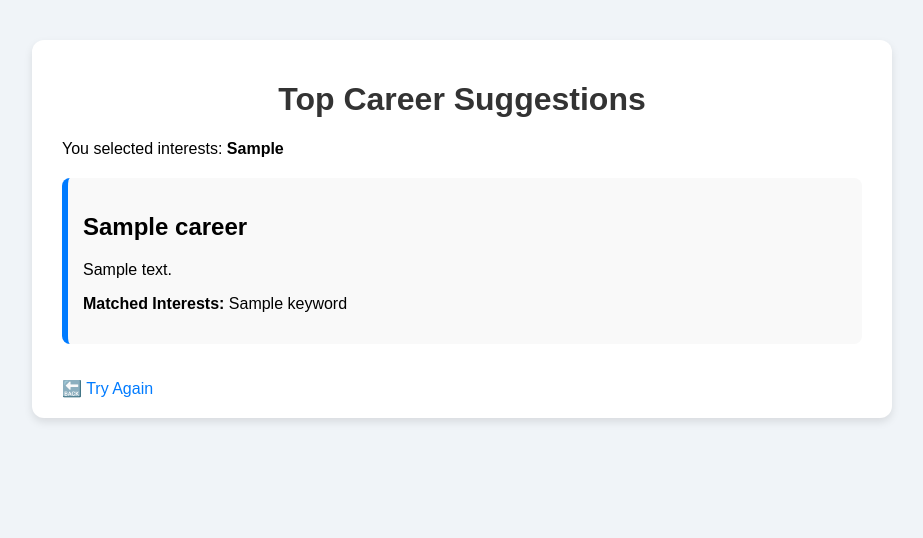
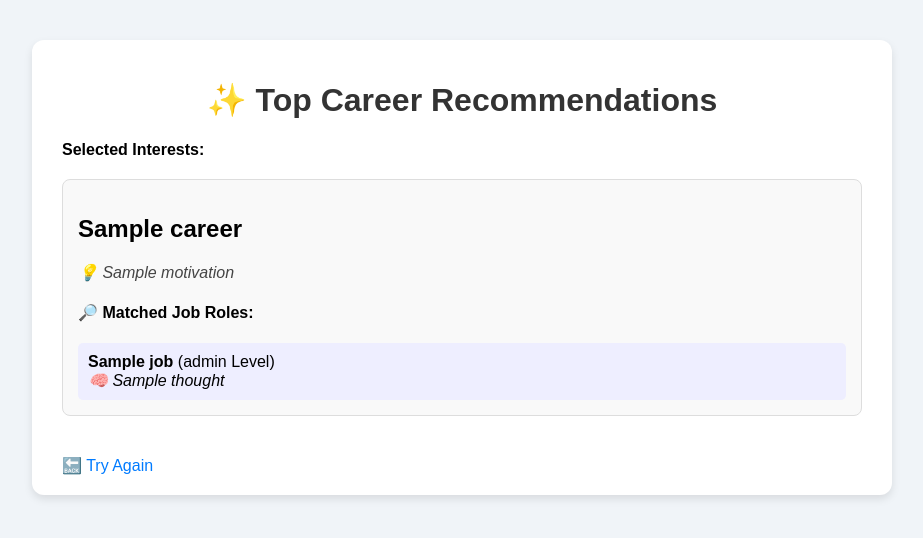
Before and after one commit to Akshuuprajapati/carrerdhundho, a Flask app: template templates/result.html in a window 1280 px wide. Shown: the top 538 px of the page, without its empty margins (178-1101 px from the left). Run offline with Flask 3, Linux system fonts and the light colour scheme; the template is opened without the code that fills it: most values are stand-ins (such as "Sample title", 1, 10 or a date in 2020).

Commit message:
Update result.html

```diff
--- a/templates/result.html
+++ b/templates/result.html
@@ -4,17 +4,47 @@
     <meta charset="UTF-8">
     <title>Your Career Recommendations</title>
     <link rel="stylesheet" href="{{ url_for('static', filename='style.css') }}">
+    <style>
+        .career-card {
+            border: 1px solid #ddd;
+            padding: 15px;
+            margin-bottom: 20px;
+            border-radius: 8px;
+            background-color: #f9f9f9;
+        }
+        .job-role {
+            background-color: #eef;
+            margin-top: 10px;
+            padding: 10px;
+            border-radius: 5px;
+        }
+        .motivation {
+            font-style: italic;
+            color: #444;
+            margin-top: 5px;
+        }
+    </style>
 </head>
 <body>
     <div class="container">
-        <h1>Top Career Suggestions</h1>
-        <p>You selected interests: <strong>{{ selected_interests | join(', ') }}</strong></p>
+        <h1>✨ Top Career Recommendations</h1>
+        <p><strong>Selected Interests:</strong> {{ request.form.getlist('interests') | join(', ') }}</p>
         <div class="career-results">
             {% for career in careers %}
             <div class="career-card">
                 <h2>{{ career.title }}</h2>
-                <p>{{ career.message }}</p>
-                <p><strong>Matched Interests:</strong> {{ career.keywords | join(', ') }}</p>
+                <p class="motivation">💡 {{ career.motivation }}</p>
+                {% if career.matching_jobs %}
+                    <h4>🔎 Matched Job Roles:</h4>
+                    {% for job in career.matching_jobs %}
+                    <div class="job-role">
+                        <strong>{{ job.title }}</strong> ({{ job.experience_level }} Level)<br>
+                        <em>🧠 {{ job.thought }}</em>
+                    </div>
+                    {% endfor %}
+                {% else %}
+                    <p><em>No matching job roles found for this experience level.</em></p>
+                {% endif %}
             </div>
             {% endfor %}
         </div>
```
